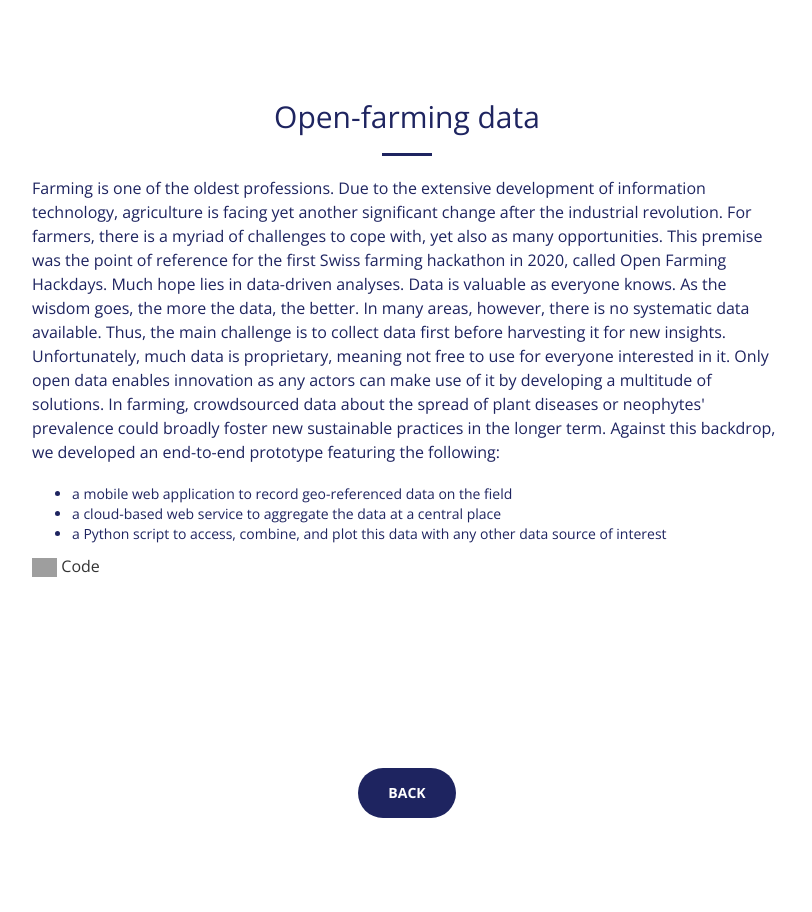
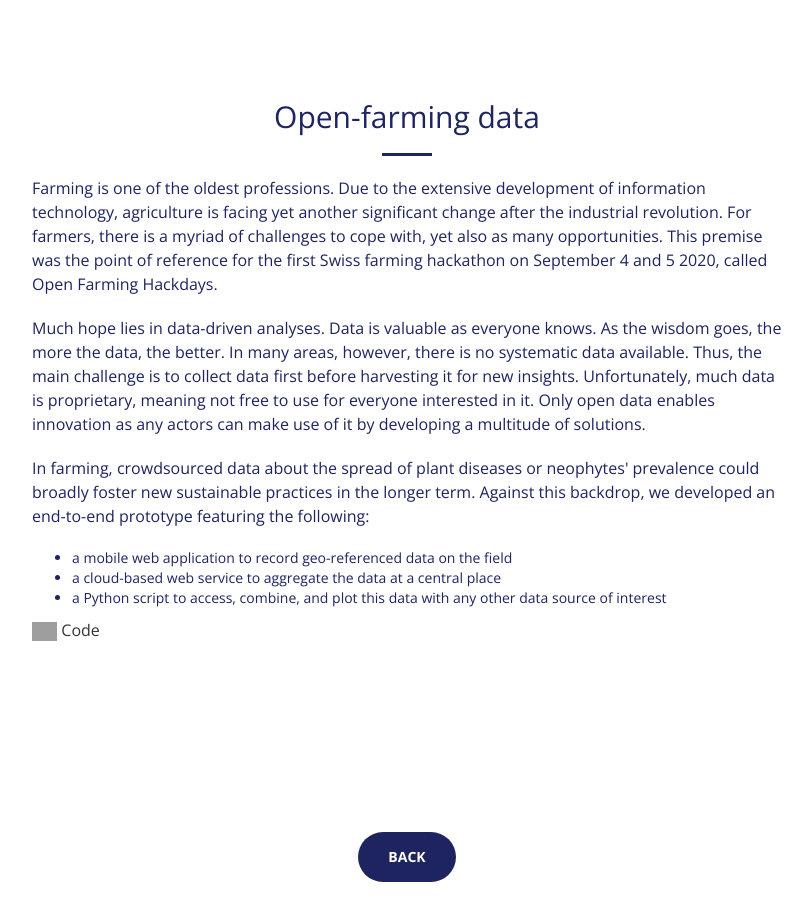
Before and after one commit to luccalino/luccalino.github.io, a Jekyll site: the page openFarmingData.html, which Jekyll copies as it is, in a window 1280 px wide. Shown: the whole page, without its empty margins (233-1045 px from the left). Built offline with Jekyll 4.4.1, drawn with Linux system fonts in a browser that asks for light colours; grey boxes are pictures that could not be loaded.

Commit message:
Update openFarmingData.html

```diff
--- a/openFarmingData.html
+++ b/openFarmingData.html
@@ -45,7 +45,9 @@
             <div class="col-lg-8 col-lg-offset-2 text-center">
               <h2 class="section-heading">Open-farming data</h2>
               <hr class="primary text-center">
-              <p class="text-faded-main-dark">Farming is one of the oldest professions. Due to the extensive development of information technology, agriculture is facing yet another significant change after the industrial revolution. For farmers, there is a myriad of challenges to cope with, yet also as many opportunities. This premise was the point of reference for the first Swiss farming hackathon in 2020, called Open Farming Hackdays. Much hope lies in data-driven analyses. Data is valuable as everyone knows. As the wisdom goes, the more the data, the better. In many areas, however, there is no systematic data available. Thus, the main challenge is to collect data first before harvesting it for new insights. Unfortunately, much data is proprietary, meaning not free to use for everyone interested in it. Only open data enables innovation as any actors can make use of it by developing a multitude of solutions. In farming, crowdsourced data about the spread of plant diseases or neophytes' prevalence could broadly foster new sustainable practices in the longer term. Against this backdrop, we developed an end-to-end prototype featuring the following:</p>
+              <p class="text-faded-main-dark">Farming is one of the oldest professions. Due to the extensive development of information technology, agriculture is facing yet another significant change after the industrial revolution. For farmers, there is a myriad of challenges to cope with, yet also as many opportunities. This premise was the point of reference for the first Swiss farming hackathon on September 4 and 5 2020, called Open Farming Hackdays.</p>
+              <p class="text-faded-main-dark">Much hope lies in data-driven analyses. Data is valuable as everyone knows. As the wisdom goes, the more the data, the better. In many areas, however, there is no systematic data available. Thus, the main challenge is to collect data first before harvesting it for new insights. Unfortunately, much data is proprietary, meaning not free to use for everyone interested in it. Only open data enables innovation as any actors can make use of it by developing a multitude of solutions.</p>
+              <p class="text-faded-main-dark">In farming, crowdsourced data about the spread of plant diseases or neophytes' prevalence could broadly foster new sustainable practices in the longer term. Against this backdrop, we developed an end-to-end prototype featuring the following:</p>
 
                 <ul>
                   <li class="text-faded-main-dark">a mobile web application to record geo-referenced data on the field</li>
```
